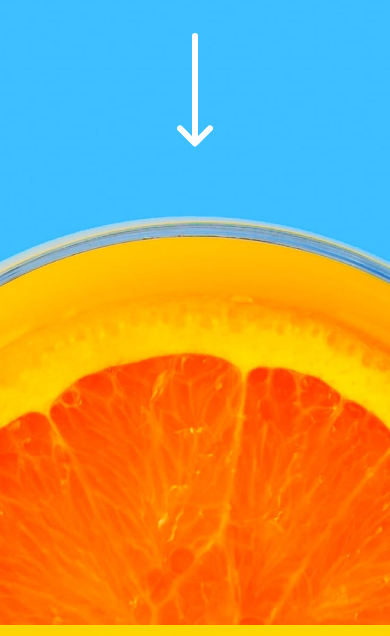
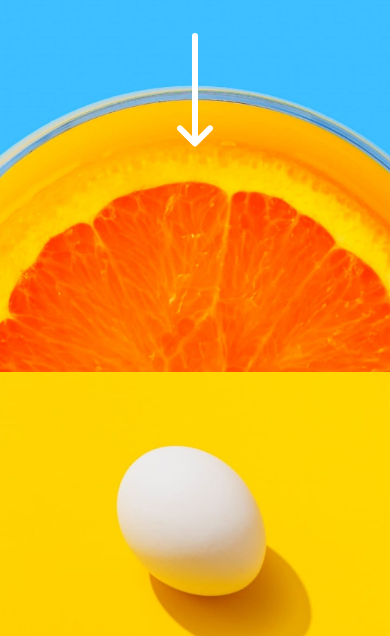
Before and after one commit to mue864/sunnyside-agency, a website: page index.html in a window 390 px wide. Shown: the part 219-855 px from the top of the page. Drawn offline with Linux system fonts and the light colour scheme.

Commit message:
modified img height

```diff
--- a/input.css
+++ b/input.css
@@ -62,6 +62,27 @@ body, html {
     transform: rotate(-45deg) translateY(6px) translate(-6px);
 }
 
+
+@media (max-width:768px) {
+
+    body, html {
+        height: 100%;
+      }
+
+    .background {
+        /* The image used */
+    background-image: url("./images/desktop/image-header.jpg");
+
+    /* Full height */
+    height: 70vh;
+    /* Center and scale the image nicely */
+    background-position: center;
+    background-repeat: no-repeat;
+    background-size: cover;
+    }
+}
+
+ @media (min-width: 769px) {
     .background {
         /* The image used */
     background-image: url("./images/desktop/image-header.jpg");
@@ -72,6 +93,7 @@ body, html {
     background-position: center;
     background-repeat: no-repeat;
     background-size: cover;
+    }
  }
 
 .custom-link-egg {
```
Also changed, not shown: assets/css/main.css. Lines whose indentation alone changed are shown as unchanged.
